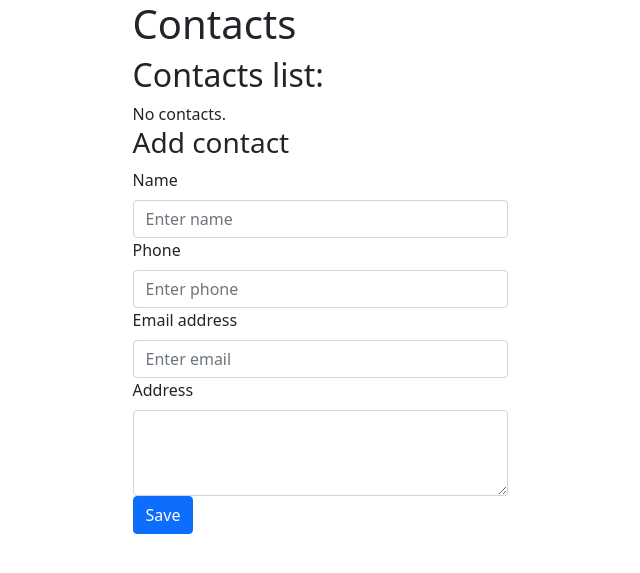
After one commit to meryemeelhajouji/Application-gestion-des-contacts-, a PHP site: page /ajouterConact.php in a window 1280 px wide. The commit adds this page. Shown: the top 573 px of the page, without its empty margins (128-768 px from the left). Run offline with PHP 8.4, Linux system fonts and the light colour scheme; some libraries are stand-ins or nearby versions.

Commit message:
add contact

```diff
--- /dev/null
+++ b/ajouterConact.php
@@ -0,0 +1,92 @@
+<?php
+include('contact.php');
+if (isset($_POST['save'])){
+
+  $con = new contact();
+  $con->SetName($_POST['nom']);
+  $con->SetTelephone($_POST['phone']);
+  $con->SetEmai($_POST['email']);
+  $con->SetAdress($_POST['adres']);
+  $con->SetId(53);
+
+   if($con->Add()){
+
+    header("Location: pageProfile.php");
+
+   }else{
+    $error = "incorect username or password !!";
+
+   }
+
+
+}
+?>
+<!DOCTYPE html>
+<html>
+    <head>
+        <meta charset="utf-8">
+        <title>list contact</title>
+        <link href="https://cdn.jsdelivr.net/npm/bootstrap@5.1.3/dist/css/bootstrap.min.css" rel="stylesheet"
+        integrity="sha384-1BmE4kWBq78iYhFldvKuhfTAU6auU8tT94WrHftjDbrCEXSU1oBoqyl2QvZ6jIW3" crossorigin="anonymous">
+        <link rel="stylesheet" href="https://cdnjs.cloudflare.com/ajax/libs/font-awesome/5.15.3/css/all.min.css"/>
+    </head>
+    <body>
+
+        <main>
+            <div class="container" >
+              <div class="content" style="margin-left: 16%;">
+                 <div><h1>Contacts</h1></div>
+                <div class="list">
+                    <h2>Contacts list:</h2>
+                    <span>No contacts.</span>
+                    <h3>Add contact</h3>
+                  </div>
+
+                <form class="form-container" action="" method="POST" onsubmit="return validation()">
+                  <div class="mb-3 " style="width: 40%;">
+                  <label for="exampleFormControlInput1" class="form-label">Name</label>
+                  <input type="text" class="form-control" id="nom" name="nom" placeholder="Enter name">
+                  <p id="img" style="margin-bottom: -1rem; width: 10px;"></p>
+                  <span id="nomid" style="color:red; font-weight: bold;"></span>
+                </div>
+
+                    <div class="mb-3"  style="width: 40%;">
+                      <label for="exampleFormControlInput1" class="form-label">Phone</label>
+                      <input type="text" class="form-control" id="phone" name="phone" placeholder="Enter phone">
+                      <p id="img2" style="margin-bottom: -1rem;"></p>
+                      <span id="phoneid"style="color:red; font-weight: bold;"></span>
+                    </div>
+
+                    <div class="mb-3"  style="width: 40%;">
+                      <label for="exampleFormControlInput1" class="form-label">Email address</label>
+                      <input type="text" class="form-control" id="email" name="email" placeholder="Enter email">
+                      <p id="img3" style="margin-bottom: -1rem;"></p>
+                      <span id="mailid" style="color:red; font-weight: bold;"></span>
+                    </div>
+
+                  <div class="mb-3"  style="width: 40%;">
+                    <label for="exampleFormControlTextarea1" class="form-label">Address</label>
+                    <span id="addressid"  class="text-danger"></span>
+                    <textarea class="form-control" id="adress" name="adres" rows="3"></textarea>
+                    <p id="img4" style="margin-bottom: -1rem;"></p>
+                      <span id="addid" style="color:red; font-weight: bold;"></span>
+                  </div>
+
+                  <div class="col-auto">
+                   <button type="submit" name="save" class="btn btn-primary mb-3">Save</button>
+                  </div>
+
+              </div>
+
+                </form>
+
+            </div>
+        </main>
+        <script src="js/validation.js"> </script>
+        <script src="https://cdn.jsdelivr.net/npm/bootstrap@5.1.3/dist/js/bootstrap.bundle.min.js" integrity="sha384-ka7Sk0Gln4gmtz2MlQnikT1wXgYsOg+OMhuP+IlRH9sENBO0LRn5q+8nbTov4+1p" crossorigin="anonymous"></script>
+        <script src="https://cdn.jsdelivr.net/npm/@popperjs/core@2.10.2/dist/umd/popper.min.js" integrity="sha384-7+zCNj/IqJ95wo16oMtfsKbZ9ccEh31eOz1HGyDuCQ6wgnyJNSYdrPa03rtR1zdB" crossorigin="anonymous"></script>
+
+        <script src="https://cdn.jsdelivr.net/npm/bootstrap@5.1.3/dist/js/bootstrap.min.js" integrity="sha384-QJHtvGhmr9XOIpI6YVutG+2QOK9T+ZnN4kzFN1RtK3zEFEIsxhlmWl5/YESvpZ13" crossorigin="anonymous"></script>
+
+    </body>
+</html>
--- a/contact.php
+++ b/contact.php
@@ -1,15 +1,89 @@
 <?php
+session_start();
+include('dbconnect.php');
+
 class contact extends Dbconnect{
     public $nom;
     public $telephone;
     public $email;
     public $adress;
+    public $id;
 
-    public function select(){
+    public function Select(){
+        $req="select * from contacts where id =?";
+        $result= $this->GetData($req);
 
-        return ;
+          $result->execute([$this->id ]);
+
+       return $result->fetchAll();
+
+    }
+
+    public function Add(){
+        $req ="insert into contacts(nom, tele,email,adress,id) values (?,?,?,?,?) ";
+        $exc =$this->GetData($req);
+        $exc->execute([
+             $this->nom,
+            $this->telephone,
+             $this->email,
+             $this->adress,
+             $this->id
+            ] );
+
+    }
+    public function delet(){
+        $req ="DELETE FROM contact swhere id =?";
+        $exc =$this->GetData($req);
+        $exc->execute([$this->id]);
+    }
+    public function GetName()
+    {
+        return $this->nom;
+    }
+     public function SetName($nom)
+    {
+        $this->nom=$nom;
+    }
+     public function GetTelephone()
+    {
+        return $this->telephone;
+    }
+     public function SetTelephone($telephone)
+    {
+        $this->telephone=$telephone;
+    }
+     public function GetEmail()
+    {
+        return $this->email;
+    }
+     public function SetEmai($email)
+    {
+        $this->email=$email;
+    }
+    public function GetAdress()
+    {
+        return $this->adress;
+    }
+     public function SetAdress($adress)
+    {
+       $this->adress=$adress;
+    }
+    public function GetId()
+    {
+        return $this->adress;
+    }
+     public function SetId($id)
+    {
+       $this->id=$id;
     }
 
 
-}
+
+
+    }
+
+// $user = new contact();
+
+// $user->select(1);
+
 ?>
```
Also changed, not shown: Utilisateur.php (+49 -27 lines), dbconnect.php (+18 -13 lines), listContacts.php (added, +68 -0 lines), login.php (+7 -12 lines), pageProfile.php (+13 -5 lines), signUp.php (+5 -2 lines).
